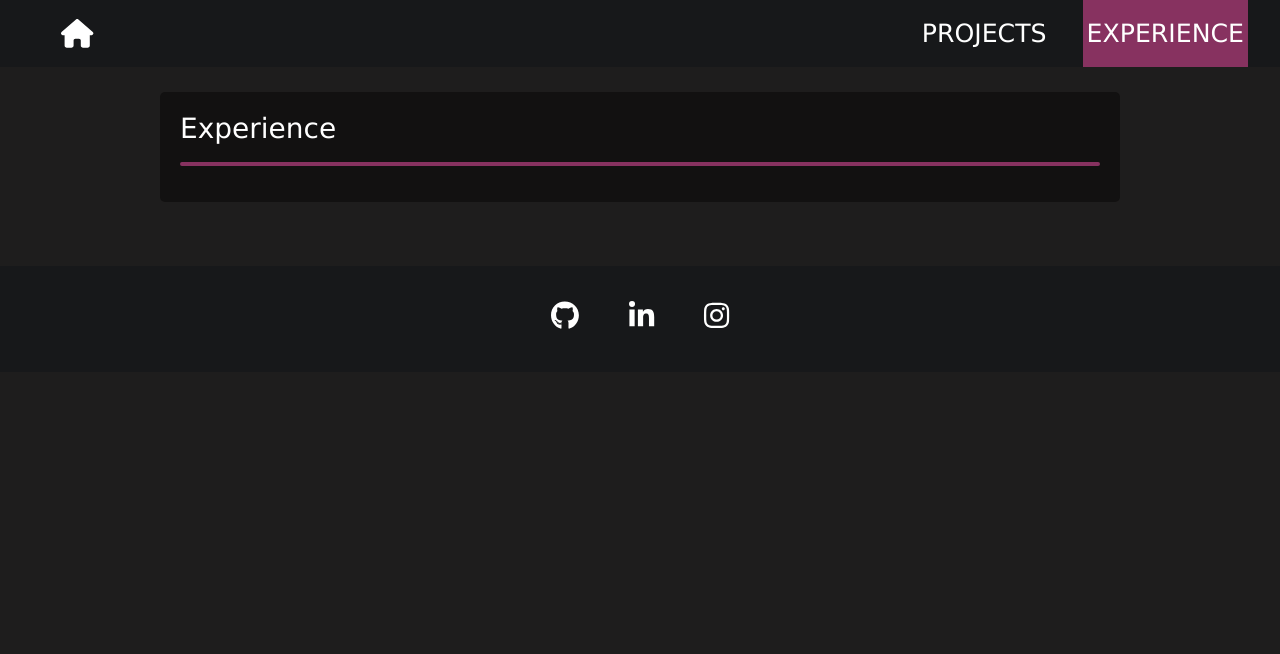
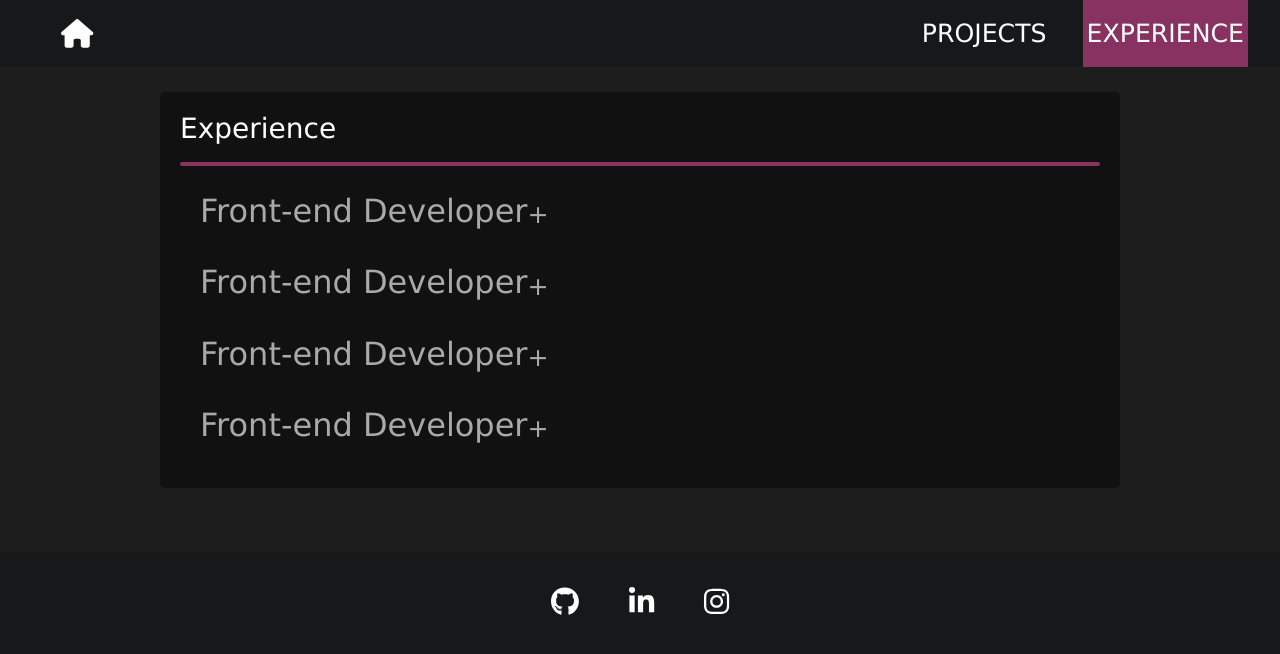
Before and after one commit to connor101kendall/personal-site, a React (Create React App) app: page /experience in a window 1280 px wide. Shown: the top 654 px of the page. Built offline with nearby package versions, Linux system fonts and the light colour scheme.

Commit message:
Accordion working

```diff
--- a/src/Pages/Experience.js
+++ b/src/Pages/Experience.js
@@ -1,13 +1,56 @@
 import React from 'react';
+import { useState } from 'react';
 import './pages.css';
 import { FontAwesomeIcon } from '@fortawesome/react-fontawesome'
-import { faArrowDown, faArrowUp } from '@fortawesome/free-solid-svg-icons'
+import { faAngleDown, faAngleUp } from '@fortawesome/free-solid-svg-icons'
 
 export default function Experience() {
+    const [selected, setSelected] = useState(null)
+
+    const toggle = i => {
+        if (selected === i){
+            return setSelected(null)
+        }
+
+        setSelected(i)
+    }
+
+
     return (
         <div className='box'>
             <h3>Experience</h3>
             <hr />
+            <div className='accordian'>
+                {data.map((item, i) => (
+                    <div className='item'>
+                        <div className='title' onClick={() => toggle(i)}>
+                            <h2>{item.title}</h2>
+                            <span>{selected === i ? '-' : '+'}</span>
+                            <FontAwesomeIcon className="Icon" icon={selected === i ? 'faAngleDown' : 'faAngleUp'} />
+                        </div>
+                        <div className={selected === i ? 'content show' : 'content'}>{item.description}</div>
+                    </div>
+                ))}
+            </div>
         </div>
     );
 }
+
+const data = [
+    {
+        title: 'Front-end Developer',
+        description: 'Developed UI/UX using React.js on eBLabs project and collaborated with a remote dev team using GitHub, Slack, and Asana'
+    },
+    {
+        title: 'Front-end Developer',
+        description: 'Developed UI/UX using React.js on eBLabs project and collaborated with a remote dev team using GitHub, Slack, and Asana'
+    },
+    {
+        title: 'Front-end Developer',
+        description: 'Developed UI/UX using React.js on eBLabs project and collaborated with a remote dev team using GitHub, Slack, and Asana'
+    },
+    {
+        title: 'Front-end Developer',
+        description: 'Developed UI/UX using React.js on eBLabs project and collaborated with a remote dev team using GitHub, Slack, and Asana'
+    },
+]
--- a/src/Pages/pages.css
+++ b/src/Pages/pages.css
@@ -22,3 +22,31 @@
     opacity: 1;
     cursor: pointer;
   }
+
+  .accordion {
+    width: 75%;
+  }
+
+  .item{
+    margin-bottom: 5px;
+    padding: 10px 20px;
+  }
+
+  .title{
+    color: darkgray;
+    display: flex;
+    align-items: center;
+    cursor: pointer;
+  }
+
+  .content{
+    color: #873260;
+    max-height: 0;
+    overflow: hidden;
+    transition: all 0.5s cubic-bezier(0,1,0,1);
+  }
+  .content.show {
+    height: auto;
+    max-height: 9999px;
+    transition: all 0.5s cubic-bezier(1,0,1,0);
+  }
```
